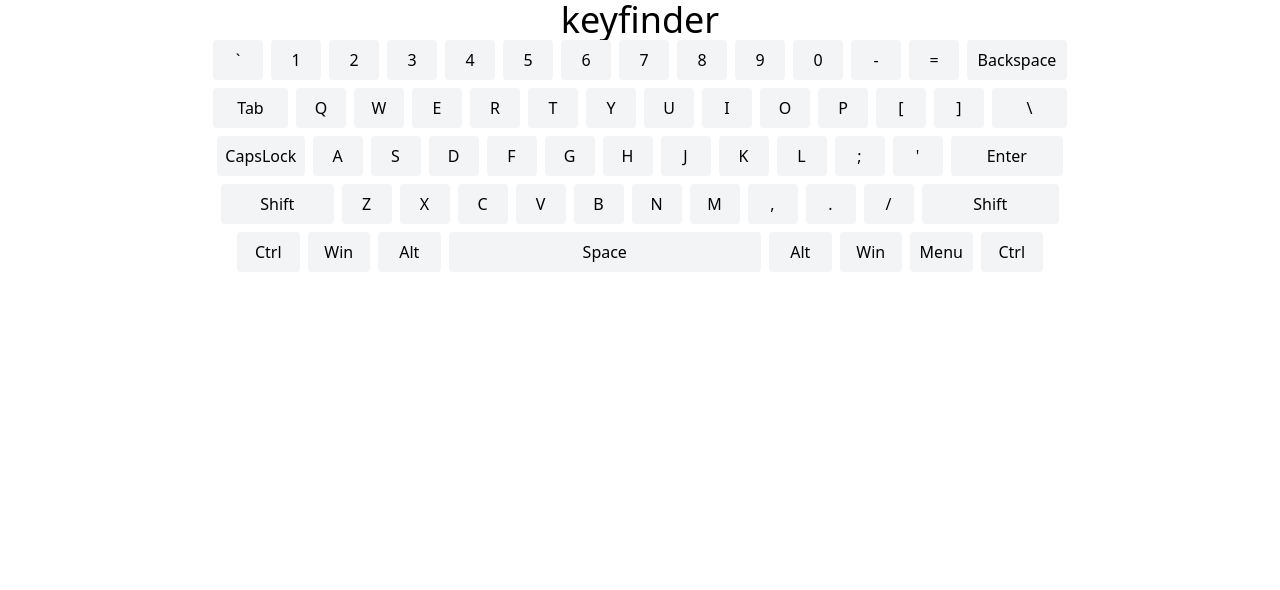
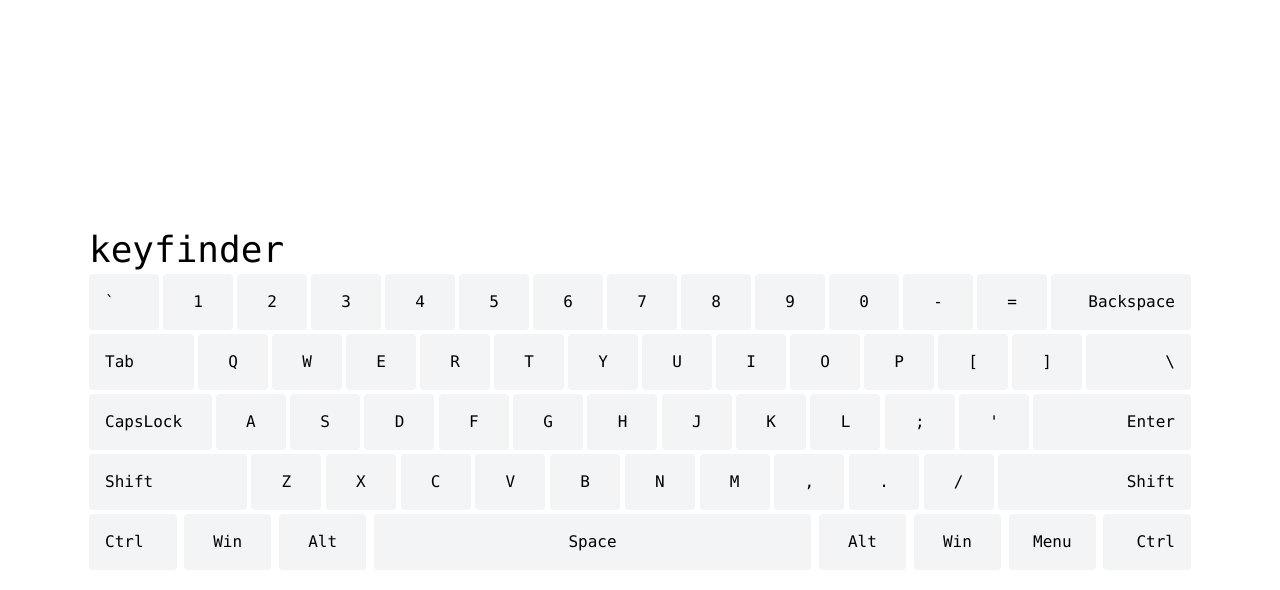
Before and after one commit to 43mm/keyfinder, a Svelte app: page / in a window 1280 px wide. Shown: the top 590 px of the page. Built offline with nearby package versions, Linux system fonts and the light colour scheme.

Commit message:
style: update keyboard style

```diff
--- a/src/App.svelte
+++ b/src/App.svelte
@@ -5,15 +5,15 @@
   const keyboardRows = USEnglish;
 </script>
 
-<main>
-  <h1 class="text-4xl text-center">keyfinder</h1>
-  <div id="keyboard" class="flex flex-col items-center space-y-2">
+<main class="grid place-items-center min-h-screen font-mono">
+  <div class="inline-flex flex-col gap-y-1">
+    <h1 class="text-4xl">keyfinder</h1>
     {#each keyboardRows as row}
-      <div class="flex space-x-2">
+      <div class="flex justify-between gap-x-1">
         {#each row as key}
           <div
-            class="py-2 bg-gray-100 rounded text-center cursor-pointer"
-            style="width: {key.length * 50}px;"
+            class="p-4 bg-gray-100 rounded text-center first:text-left last:text-right text-s cursor-pointer hover:outline"
+            style="width: {key.length * 70}px;"
             id={key.id}
           >
             {key.name}
```
